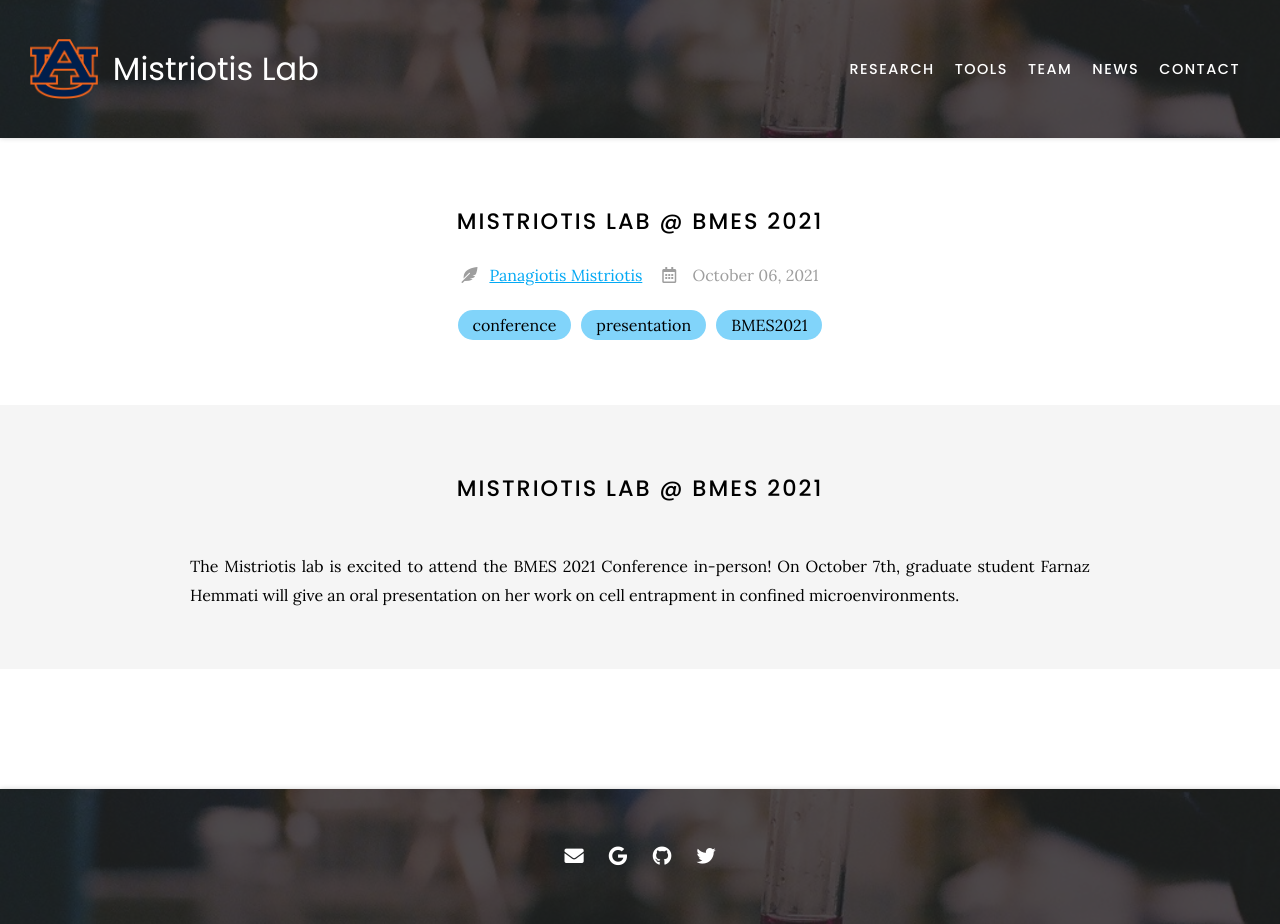
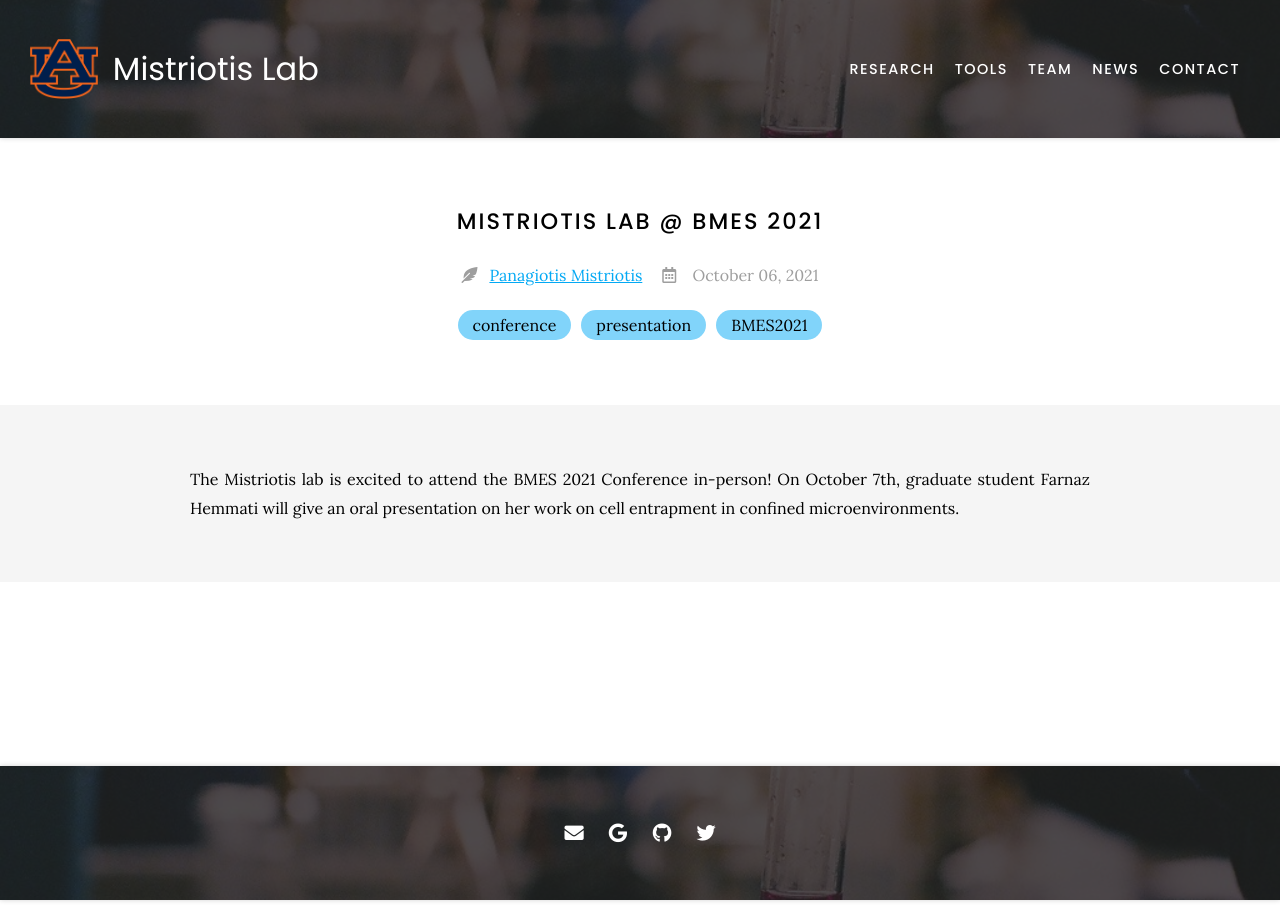
Before and after one commit to mistriotis-lab/mistriotis-lab.github.io, a Jekyll site: the page built from _posts/2021-10-6-post-1.md, in a window 1280 px wide. Built offline with Jekyll 4.4.1, drawn with Linux system fonts in a browser that asks for light colours; nearby versions of some CDN libraries; after the commit the page ends 900 px from its top, so only the background shows below that.

Commit message:
Update 2021-10-6-post-1.md

```diff
--- a/_posts/2021-10-6-post-1.md
+++ b/_posts/2021-10-6-post-1.md
@@ -8,6 +8,4 @@ author: Panagiotis Mistriotis
 member: panagiotis-mistriotis
 ---
 
-# Mistriotis lab @ BMES 2021
-
 The Mistriotis lab is excited to attend the BMES 2021 Conference in-person! On October 7th, graduate student Farnaz Hemmati will give an oral presentation on her work on cell entrapment in confined microenvironments.
```
